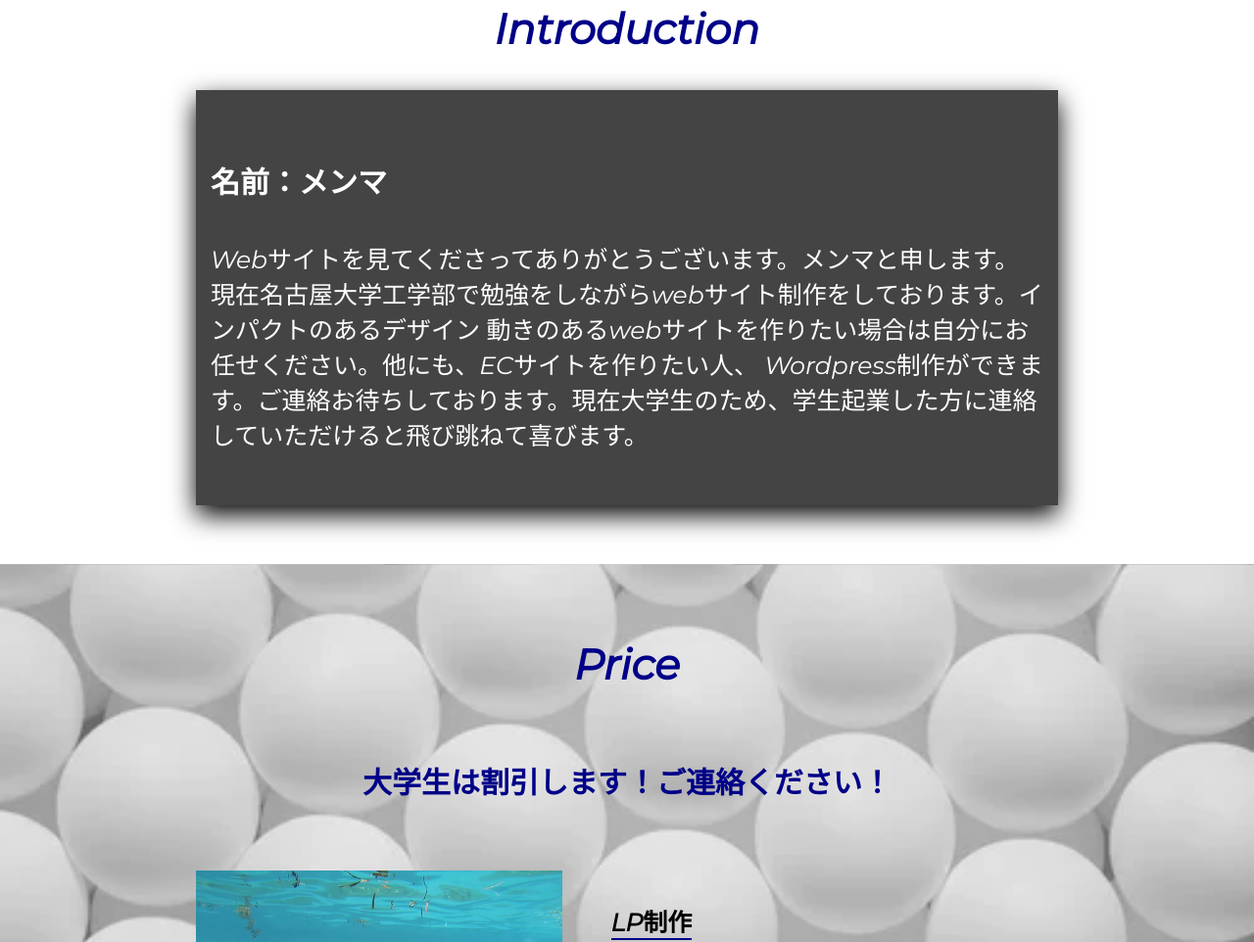
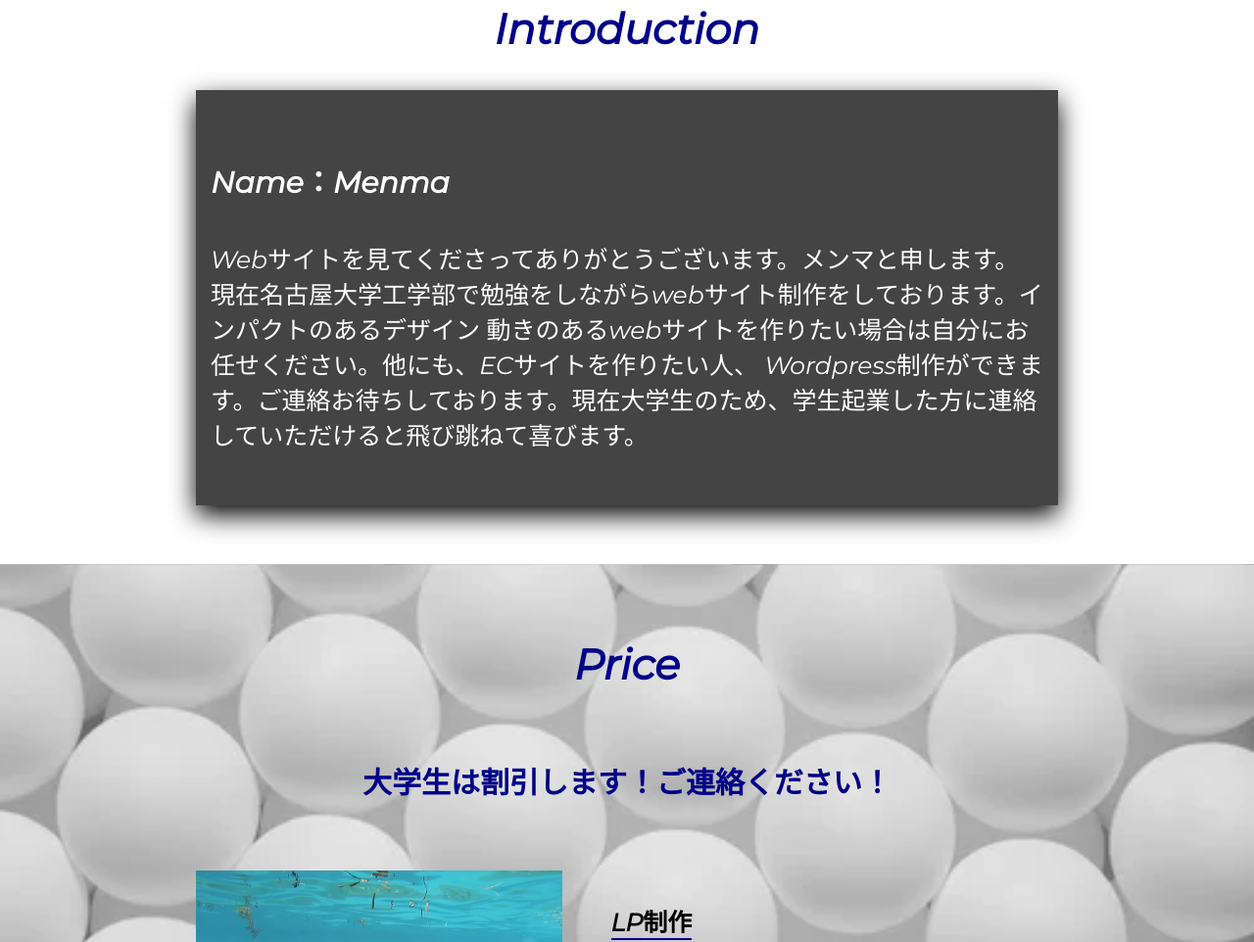
Before and after one commit to uto8/tiktok, a plain HTML site: page index.html in a window 1280 px wide. Shown: the part 877-1839 px from the top of the page at 98% size. Drawn offline with nearby package versions, Linux system fonts and the light colour scheme.

Commit message:
Initial commit

```diff
--- a/index.html
+++ b/index.html
@@ -54,7 +54,7 @@
   <section id="introduction">
     <h2>Introduction</h2>
     <div class="description animation">
-      <h4>名前：メンマ</h4>
+      <h4>Name：Menma</h4>
       <p>Webサイトを見てくださってありがとうございます。メンマと申します。
         現在名古屋大学工学部で勉強をしながらwebサイト制作をしております。インパクトのあるデザイン
         動きのあるwebサイトを作りたい場合は自分にお任せください。他にも、ECサイトを作りたい人、
```
